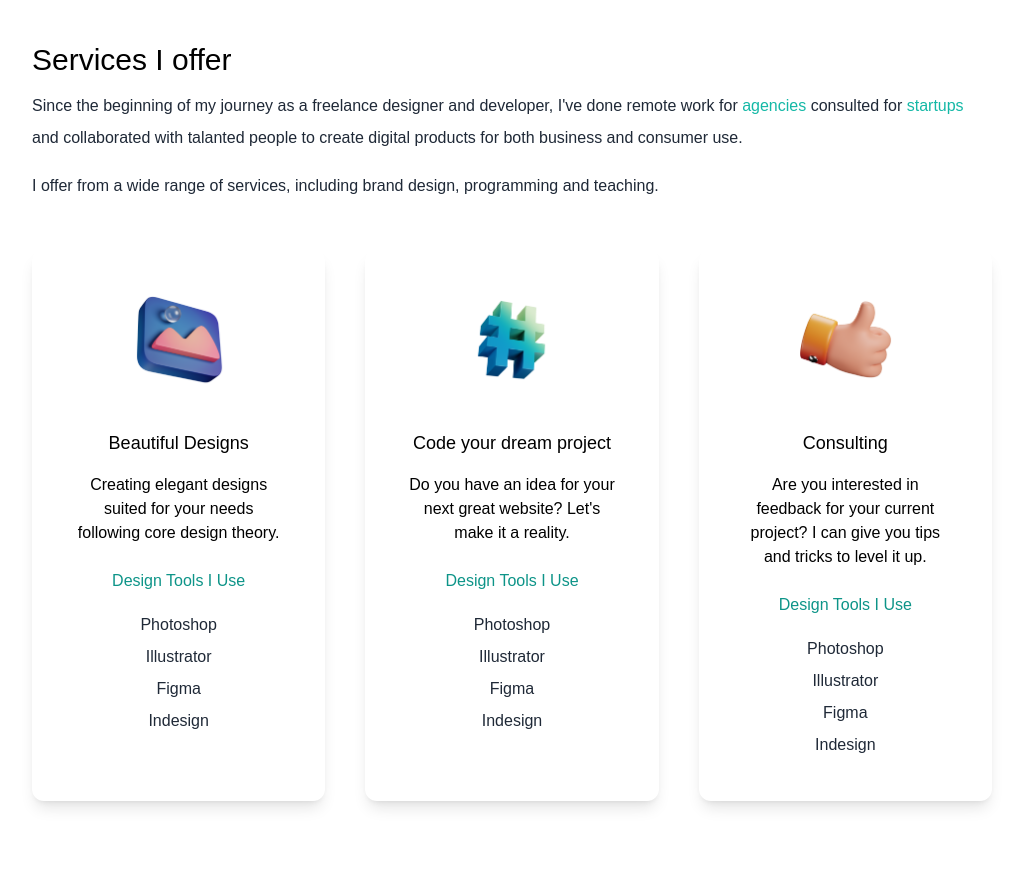
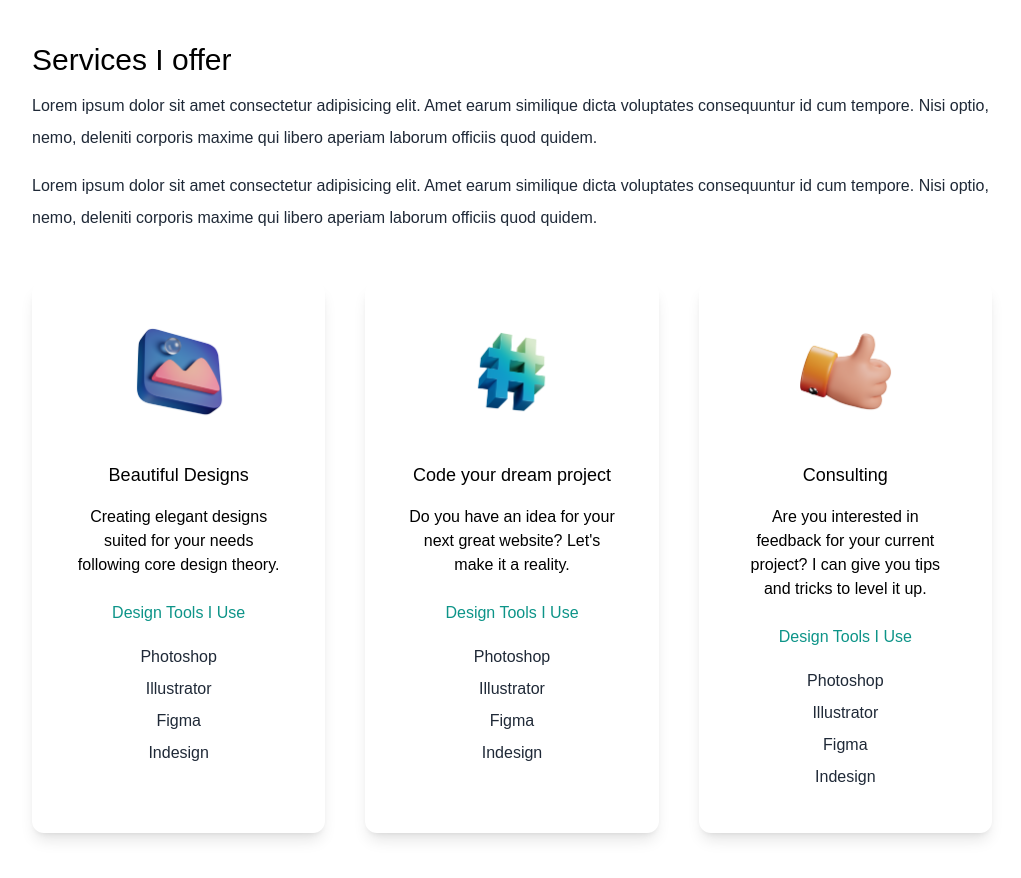
Before and after one commit to kes-crypto/React-portfolio, a Next.js app: page / in a window 1280 px wide. Shown: the part 958-1836 px from the top of the page, without its empty margins (128-1149 px from the left). Built offline with nearby package versions, Linux system fonts and the light colour scheme.

Commit message:
Update index.js

```diff
--- a/pages/index.js
+++ b/pages/index.js
@@ -74,16 +74,10 @@
           <div>
             <h3 className="text-3xl py-1 dark:text-white ">Services I offer</h3>
             <p className="text-md py-2 leading-8 text-gray-800 dark:text-gray-200">
-              Since the beginning of my journey as a freelance designer and
-              developer, I've done remote work for
-              <span className="text-teal-500"> agencies </span>
-              consulted for <span className="text-teal-500">startups </span>
-              and collaborated with talanted people to create digital products
-              for both business and consumer use.
+              Lorem ipsum dolor sit amet consectetur adipisicing elit. Amet earum similique dicta voluptates consequuntur id cum tempore. Nisi optio, nemo, deleniti corporis maxime qui libero aperiam laborum officiis quod quidem.
             </p>
             <p className="text-md py-2 leading-8 text-gray-800 dark:text-gray-200">
-              I offer from a wide range of services, including brand design,
-              programming and teaching.
+              Lorem ipsum dolor sit amet consectetur adipisicing elit. Amet earum similique dicta voluptates consequuntur id cum tempore. Nisi optio, nemo, deleniti corporis maxime qui libero aperiam laborum officiis quod quidem.
             </p>
           </div>
           <div className="lg:flex gap-10">
```
